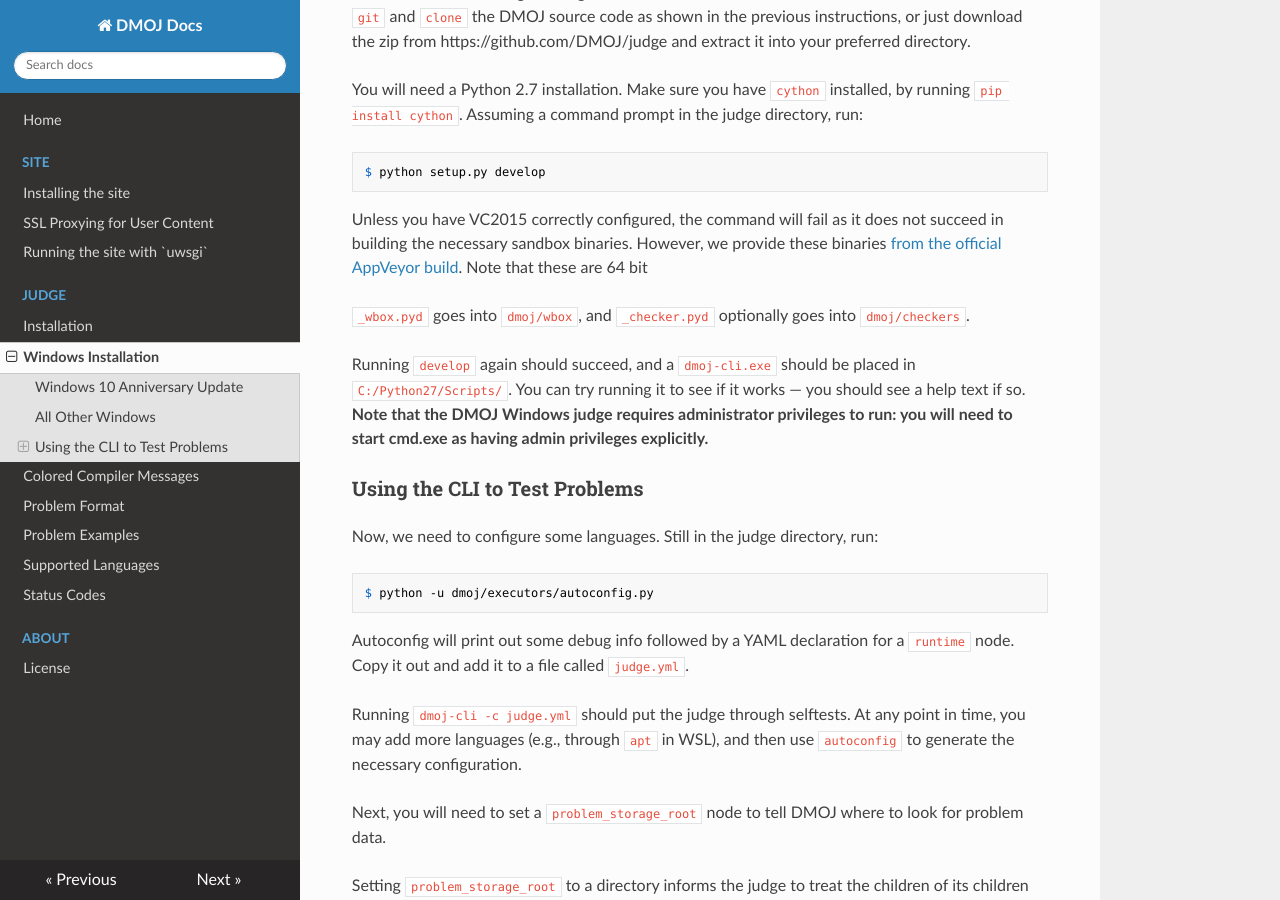
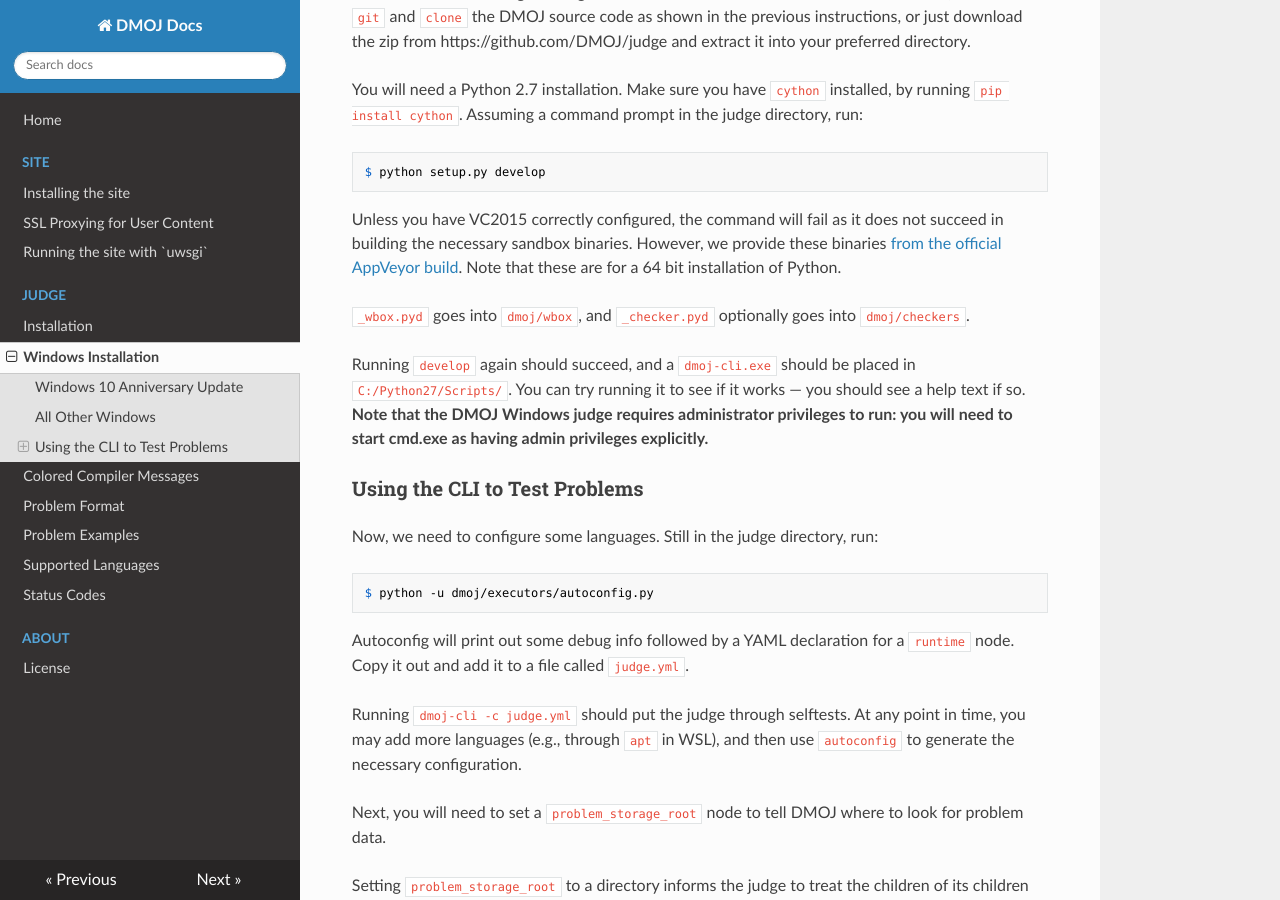
Before and after one commit to DMOJ/docs, an MkDocs documentation site: the page built from docs/judge/windows_installation.md, in a window 1280 px wide and 900 px high, scrolled down 418 px. Built offline with MkDocs 1.6.1, drawn with Linux system fonts in a browser that asks for light colours; nearby versions of some CDN libraries; old or Windows-style settings are respelled for this version of MkDocs.

Commit message:
Update windows_installation.md

````diff
--- a/docs/judge/windows_installation.md
+++ b/docs/judge/windows_installation.md
@@ -15,7 +15,7 @@
 $ python setup.py develop
 ```
 
-Unless you have VC2015 correctly configured, the command will fail as it does not succeed in building the necessary sandbox binaries. However, we provide these binaries [from the official AppVeyor build](https://ci.appveyor.com/project/quantum5/judge/build/artifacts). Note that these are 64 bit
+Unless you have VC2015 correctly configured, the command will fail as it does not succeed in building the necessary sandbox binaries. However, we provide these binaries [from the official AppVeyor build](https://ci.appveyor.com/project/quantum5/judge/build/artifacts). Note that these are for a 64 bit installation of Python.
 
 `_wbox.pyd` goes into `dmoj/wbox`, and `_checker.pyd` optionally goes into `dmoj/checkers`.
 
````
